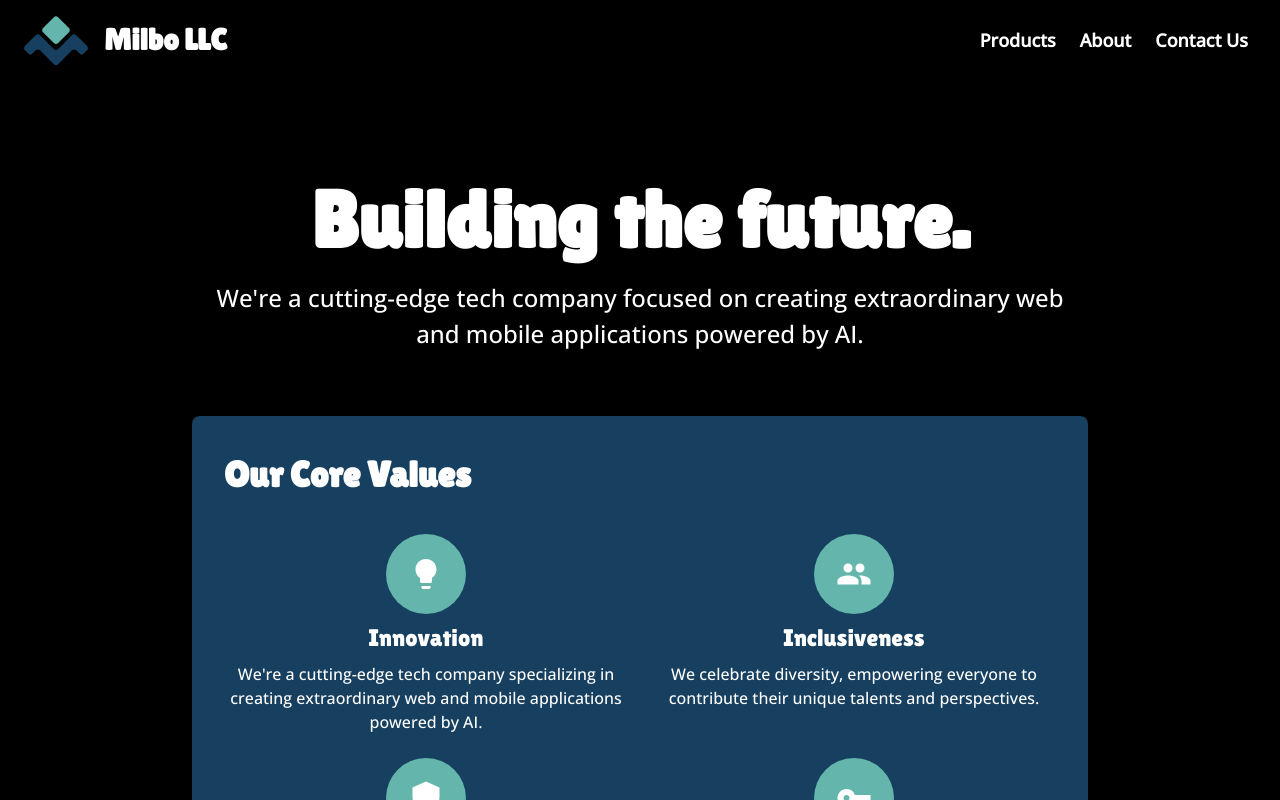
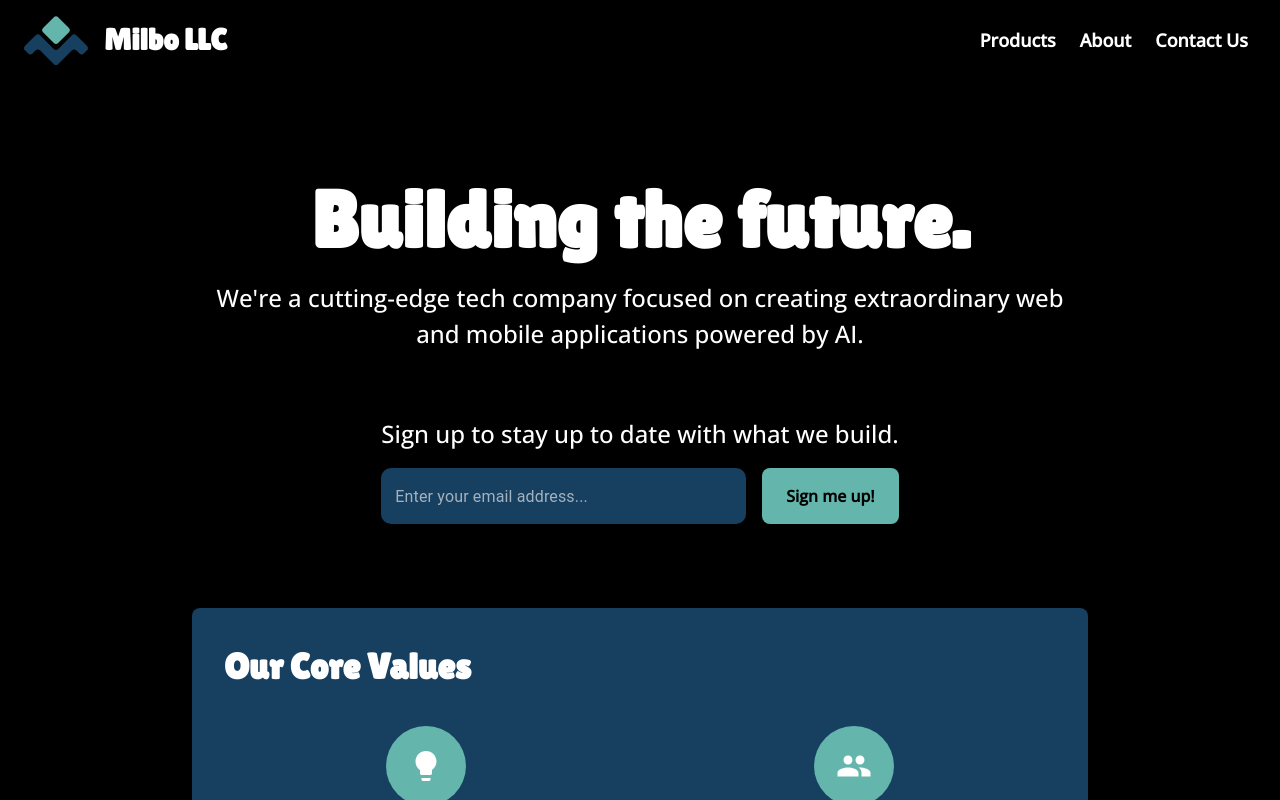
Before and after one commit to Milbo-LLC/milbo-website, a Next.js app: page / in a window 1280 px wide. Built offline with nearby package versions, Linux system fonts and the light colour scheme.

Commit message:
Finished UI for home page.

```diff
--- a/src/app/page.tsx
+++ b/src/app/page.tsx
@@ -1,9 +1,11 @@
 "use client";
 
+import { useState } from "react";
 import Page from "@/components/ui/pages/Page";
 import { Grid } from "@mui/material";
-import { IconBaseProps, IconType } from "react-icons";
+import { IconType } from "react-icons";
 import { MdLightbulb, MdPeople, MdShield, MdVpnKey } from "react-icons/md";
+import NewsLetterForm from "@/components/ui/forms/NewsLetterForm";
 
 const Header = () => {
   const title = `Building the future.`;
@@ -13,14 +15,6 @@ const Header = () => {
     <div className="flex flex-col self-center justify-center text-center max-w-4xl">
       <h1 className="text-[80px]">{title}</h1>
       <div className="text-[24px]">{subtitle}</div>
-    </div>
-  );
-};
-
-const NewsLetterForm = () => {
-  return (
-    <div>
-      <div>News Letter Form</div>
     </div>
   );
 };
@@ -90,12 +84,17 @@ const CoreValues = () => {
 };
 
 export default function Home() {
+  const [loading, setLoading] = useState(false);
+
+  const onNewsLetterFormSubmit = () => {
+    console.log("submitted news letter form.");
+  };
   return (
     <Page>
       <div className="flex flex-col w-full items-center">
         <div className="flex flex-col max-w-4xl gap-16">
           <Header />
-          {/* <NewsLetterForm /> */}
+          <NewsLetterForm loading={loading} onSubmit={onNewsLetterFormSubmit} />
           <CoreValues />
         </div>
       </div>
--- a/src/components/ui/form-fields/TextField.tsx
+++ b/src/components/ui/form-fields/TextField.tsx
@@ -51,7 +51,11 @@ export default function TextField({
 }: TextFieldProps) {
   return (
     <ThemeProvider theme={muiTheme}>
-      <div className={`w-full ${errors && (errors[`${name}`] ? "" : "pb-5")}`}>
+      <div
+        className={`w-full rounded-lg ${
+          errors && (errors[`${name}`] ? "" : "pb-5")
+        }`}
+      >
         <Controller
           name={name}
           control={control}
--- /dev/null
+++ b/src/components/ui/forms/NewsLetterForm.tsx
@@ -0,0 +1,49 @@
+import { FieldValues, useForm } from "react-hook-form";
+import { FormProps } from ".";
+import TextField from "../form-fields/TextField";
+import { REGEX_EMAIL } from "@/components/utils/regex";
+import Button from "../buttons/Button";
+import { Grid } from "@mui/material";
+
+const title = `Sign up to stay up to date with what we build.`;
+const buttonLabel = `Sign me up!`;
+
+export default function NewsLetterForm({ loading, onSubmit }: FormProps) {
+  // React Hook Form variables
+  const {
+    control,
+    formState: { errors },
+    handleSubmit,
+  } = useForm<FieldValues>();
+
+  return (
+    <form
+      onSubmit={handleSubmit(onSubmit)}
+      className="flex self-center items-center flex-col w-fit gap-4"
+    >
+      <div className="text-[24px]">{title}</div>
+      <div className="flex w-full gap-4">
+        <TextField
+          control={control}
+          name="email"
+          type="text"
+          placeholder="Enter your email address..."
+          required="Email is required."
+          pattern={{
+            value: REGEX_EMAIL,
+            message: "Please enter a valid email address",
+          }}
+          errors={errors}
+        />
+        <div className="min-w-fit">
+          <Button
+            label={buttonLabel}
+            loading={loading}
+            className="text-black"
+            bgColor="#64B6AC"
+          />
+        </div>
+      </div>
+    </form>
+  );
+}
--- /dev/null
+++ b/src/components/ui/forms/index.tsx
@@ -0,0 +1,6 @@
+import { FieldValues, SubmitHandler } from "react-hook-form";
+
+export interface FormProps {
+  loading: boolean;
+  onSubmit: SubmitHandler<FieldValues>;
+}
--- a/src/components/ui/themes/MuiThemes.tsx
+++ b/src/components/ui/themes/MuiThemes.tsx
@@ -17,7 +17,7 @@ const muiTheme = createTheme({
       styleOverrides: {
         root: {
           color: "white",
-          backgroundColor: "rgb(0, 0, 0, 0.4)",
+          backgroundColor: "#173F5F",
         },
         input: {
           "&::placeholder": {
--- /dev/null
+++ b/src/components/utils/regex/index.tsx
@@ -0,0 +1,2 @@
+export const REGEX_EMAIL =
+  /^(([^<>()[\]\\.,;:\s@"]+(\.[^<>()[\]\\.,;:\s@"]+)*)|(".+"))@((\[[0-9]{1,3}\.[0-9]{1,3}\.[0-9]{1,3}\.[0-9]{1,3}\])|(([a-zA-Z\-0-9]+\.)+[a-zA-Z]{2,}))$/;
```
